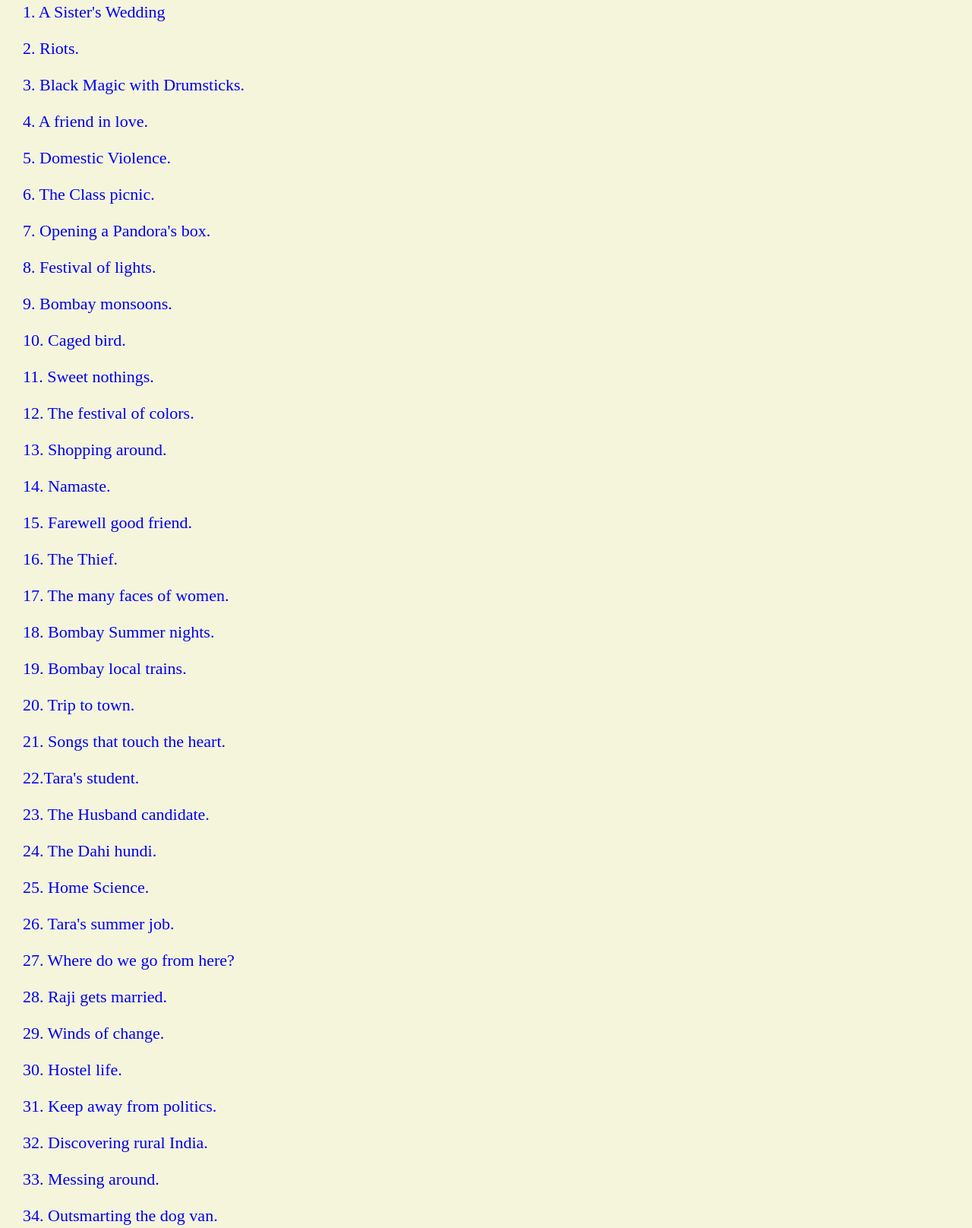
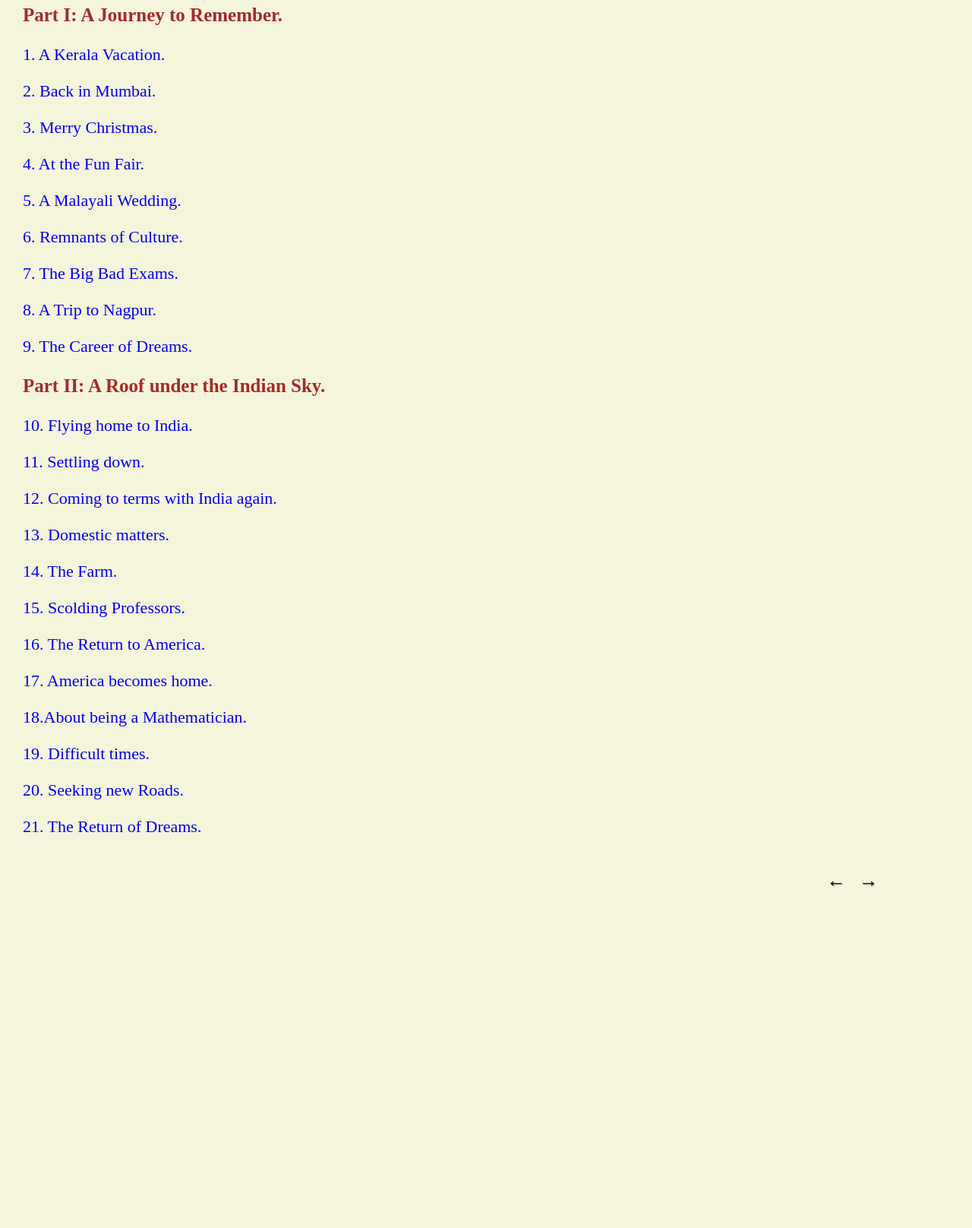
Before and after one commit to mayaahmed/aspirationsMobile, a plain HTML site: page toc.html in a window 1280 px wide. Shown: the part 167-1783 px from the top of the page at 76% size. After the commit the page ends 1391 px from the top, so only its background shows below. Drawn offline with Linux system fonts and the light colour scheme.

Commit message:
Add files via upload

```diff
--- a/toc.html
+++ b/toc.html
@@ -32,51 +32,35 @@
 <h2>Contents</h2>
 
  <p><a href='forward.html' class='tocLinks2'> Foreword </a></p>
- <p><a href='chapter1.html' class='tocLinks2'> 1. A Sister's Wedding </a></p>
- <p><a href='chapter2riots.html' class='tocLinks2'> 2. Riots. </a></p>
- <p><a href='chapter3drum.html' class='tocLinks2'>  3. Black Magic with Drumsticks. </a></p>
- <p><a href='chapter4frlove.html' class='tocLinks2'> 4. A friend in love. </a></p>
- <p><a href='chapter5domviol.html' class='tocLinks2'> 5. Domestic Violence. </a></p>
- <p><a href='chapter6picnic.html' class='tocLinks2'> 6. The Class picnic.  </a></p>
- <p><a href='chapter7apfool.html' class='tocLinks2'> 7. Opening a Pandora's box. </a></p>
- <p><a href='chapter8diwali.html' class='tocLinks2'>  8. Festival of lights. </a></p>
- <p><a href='chapter9floods.html' class='tocLinks2'>  9. Bombay monsoons. </a></p>
 
- <p><a href='chapter10bird.html' class='tocLinks2'>  10. Caged bird.  </a></p>
- <p><a href='chapter11sweets.html' class='tocLinks2'> 11. Sweet nothings.  </a></p>
- <p><a href='chapter12holi.html' class='tocLinks2'> 12. The festival of colors. </a></p>
- <p><a href='chapter13sari.html' class='tocLinks2'> 13. Shopping around. </a></p>
- <p><a href='chapter14namaste.html' class='tocLinks2'> 14. Namaste.</a></p>
- <p><a href='chapter15goodbye.html' class='tocLinks2'> 15. Farewell good friend.</a></p>
- <p><a href='chapter16thief.html' class='tocLinks2'> 16. The Thief.</a></p>
- <p><a href='chapter17contrast.html' class='tocLinks2'> 17. The many faces of women.</a></p>
- <p><a href='chapter18summer.html' class='tocLinks2'> 18. Bombay Summer nights. </a></p>
- <p><a href='chapter19train.html' class='tocLinks2'> 19.  Bombay local trains. </a></p>
- <p><a href='chapter20triptotown.html' class='tocLinks2'> 20. Trip to town.  </a></p>
- <p><a href='chapter21songs.html' class='tocLinks2'>  21. Songs that touch the heart.  </a></p>
- <p><a href='chapter22student.html' class='tocLinks2'>  22.Tara's student.  </a></p>
- <p><a href='chapter23husbcand.html' class='tocLinks2'>  23. The Husband candidate.  </a></p>
- <p><a href='chapter24gokul.html' class='tocLinks2'>  24. The Dahi hundi.  </a></p>
- <p><a href='chapter25bus.html' class='tocLinks2'> 25. Home Science.  </a></p>
- <p><a href='chapter26bank.html' class='tocLinks2'>  26. Tara's summer job. </a></p>
- <p><a href='chapter27ganesh.html' class='tocLinks2'> 27. Where do we go from here?  </a></p>
- <p><a href='chapter28raji.html' class='tocLinks2'> 28. Raji gets married. </a></p>
- <p><a href='chapter29winds.html' class='tocLinks2'> 29. Winds of change.  </a></p>
- <p><a href='chapter30hostel.html' class='tocLinks2'> 30. Hostel life.  </a></p>
- <p><a href='chapter31politics.html' class='tocLinks2'>  31. Keep away from politics.  </a></p>
- <p><a href='chapter32discover.html' class='tocLinks2'> 32.  Discovering rural India.   </a></p>
- <p><a href='chapter33mess.html' class='tocLinks2'> 33. Messing around.  </a></p>
- <p><a href='chapter34cheeku.html' class='tocLinks2'> 34. Outsmarting the dog van. </a></p>
- <p><a href='chapter35seminar.html' class='tocLinks2'>35. Of seminars and presentations. </a></p>
-<p><a href='chapter36onam.html' class='tocLinks2'>36. Visiting an orphanage. </a></p>
+<p class="bookpart">  Part I: A Journey to Remember. </p>
 
- <p><a href='chapter37pancakes.html' class='tocLinks2'>  37. Broadening horizons.  </a></p>
- <p><a href='chapter38womanswork.html' class='tocLinks2'>38. A woman's work is never done.   </a></p>
- <p><a href='chapter39rajihome.html' class='tocLinks2'> 39. Raji's new world.  </a></p>
- <p><a href='chapter40mystery.html' class='tocLinks2'> 40. Mystery solved. </a></p>
-<p><a href='chapter41someonespecial.html' class='tocLinks2'> 41. Someone special.  </a></p>
-<p><a href='chapter42jealous.html' class='tocLinks2'> 42. Mine and only mine.  </a></p>
-<p><a href='chapter43final.html' class='tocLinks2'> 43. Tara's wedding.  </a></p>
+
+ <p><a href='chapter1tripkerala.html' class='tocLinks2'>  1. A Kerala Vacation.</a></p>
+ <p><a href='chapter2tripbacktoBombay.html' class='tocLinks2'> 2. Back in Mumbai.  </a></p>
+ <p><a href='chapter3christmas.html' class='tocLinks2'>   3. Merry Christmas. </a></p>
+ <p><a href='chapter4meetagain.html' class='tocLinks2'> 4. At the Fun Fair. </a></p>
+ <p><a href='chapter5auntswedding.html' class='tocLinks2'>5. A Malayali Wedding.</a></p>
+ <p><a href='chapter6keralasamaj.html' class='tocLinks2'>6.  Remnants of Culture.   </a></p>
+ <p><a href='chapter7boardexams.html' class='tocLinks2'> 7. The Big Bad Exams. </a></p>
+ <p><a href='chapter8resultsexam.html' class='tocLinks2'>  8. A Trip to Nagpur.  </a></p>
+ <p><a href='chapter9newcollege.html' class='tocLinks2'> 9. The Career of Dreams. </a></p>
+
+<p class="bookpart">  Part II: A Roof under the Indian Sky. </p>
+ <p><a href='chapter10returntoindia1.html' class='tocLinks2'>  10. Flying home to India.  </a></p>
+ <p><a href='chapter11bangalorehouse.html' class='tocLinks2'> 11. Settling down.  </a></p>
+ <p><a href='chapter12tifr.html' class='tocLinks2'> 12. Coming to terms with India again. </a></p>
+ <p><a href='chapter13mundanebangalore.html' class='tocLinks2'> 13. Domestic matters.</a></p>
+ <p><a href='chapter14familyfarm.html' class='tocLinks2'>  14. The Farm.</a></p>
+ <p><a href='chapter15differentmath.html' class='tocLinks2'> 15. Scolding Professors. </a></p>
+ <p><a href='chapter16thereturntous.html' class='tocLinks2'>16. The Return to America.</a></p>
+ <p><a href='chapter17changedamerica.html' class='tocLinks2'> 17.  America becomes home.</a></p>
+ <p><a href='chapter18inspire.html' class='tocLinks2'> 18.About being a Mathematician. </a></p>
+ <p><a href='chapter19illfather.html' class='tocLinks2'> 19. Difficult times. </a></p>
+ <p><a href='chapter20newdirection.html' class='tocLinks2'>  20. Seeking new Roads.  </a></p>
+ <p><a href='chapter21indianroof.html' class='tocLinks2'>  21. The Return of Dreams.   </a></p>
+
+
 
 
 <div id="buttonsDiv">
```
